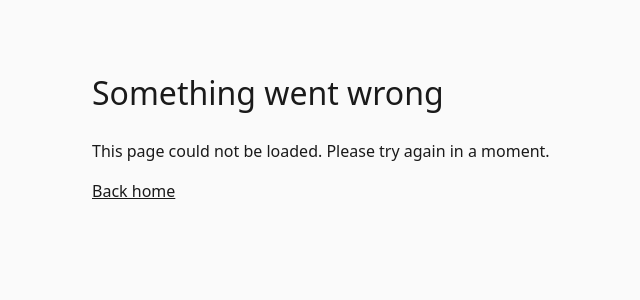
After one commit to moiselkbn/portfolio, a PHP site: page /includes/views/500.php in a window 1280 px wide. The commit adds this page. Shown: the top 300 px of the page, without its empty margins (228-868 px from the left). Run offline with PHP 8.4, Linux system fonts and the light colour scheme.

Commit message:
Admin step E — hardening pass
E1 — .htaccess and headers:
- root .htaccess: 403 on .git/, config/, includes/, logs/, dotfiles and
  source extensions (.env .sql .md .dist .example .lock .json); -Indexes
- public/.htaccess: X-Frame-Options, X-Content-Type-Options, Referrer-Policy
  (Header always set), dotfiles denied
- index.php: the same 3 headers via header() too — MAMP's mod_fastcgi drops
  .htaccess headers on PHP responses

E2 — no blank page in production:
- includes/errors.php: registerErrorHandlers() + handleUncaughtException()
  — logs the trace, discards partial output, 500 status, then the full
  escaped trace (local) or includes/views/500.php (production)
- index.php wraps the response in ob_start() so a mid-render exception
  becomes a clean 500

Verified: .git/config -> 403; DB down in prod -> HTTP 500 + clean page,
no PDO/SQL/path leak; a page with no DB dependency still 200.

```diff
--- /dev/null
+++ b/includes/views/500.php
@@ -0,0 +1,22 @@
+<!doctype html>
+<html lang="en">
+<head>
+  <meta charset="UTF-8">
+  <meta name="viewport" content="width=device-width, initial-scale=1">
+  <title>Something went wrong</title>
+  <!-- Self-contained on purpose: this page must render even when the rest is broken. -->
+  <style>
+    body { margin: 0; font: 16px/1.5 system-ui, sans-serif; color: #1a1a1a; background: #fafafa; }
+    main { max-width: 40rem; margin: 0 auto; padding: 3rem 1.5rem; }
+    h1 { font-weight: 400; }
+    a { color: inherit; }
+  </style>
+</head>
+<body>
+  <main>
+    <h1>Something went wrong</h1>
+    <p>This page could not be loaded. Please try again in a moment.</p>
+    <p><a href="/">Back home</a></p>
+  </main>
+</body>
+</html>
```
Also changed, not shown: includes/errors.php (added, +37 -0 lines), public/index.php (+13 -0 lines), .htaccess, public/.htaccess.
